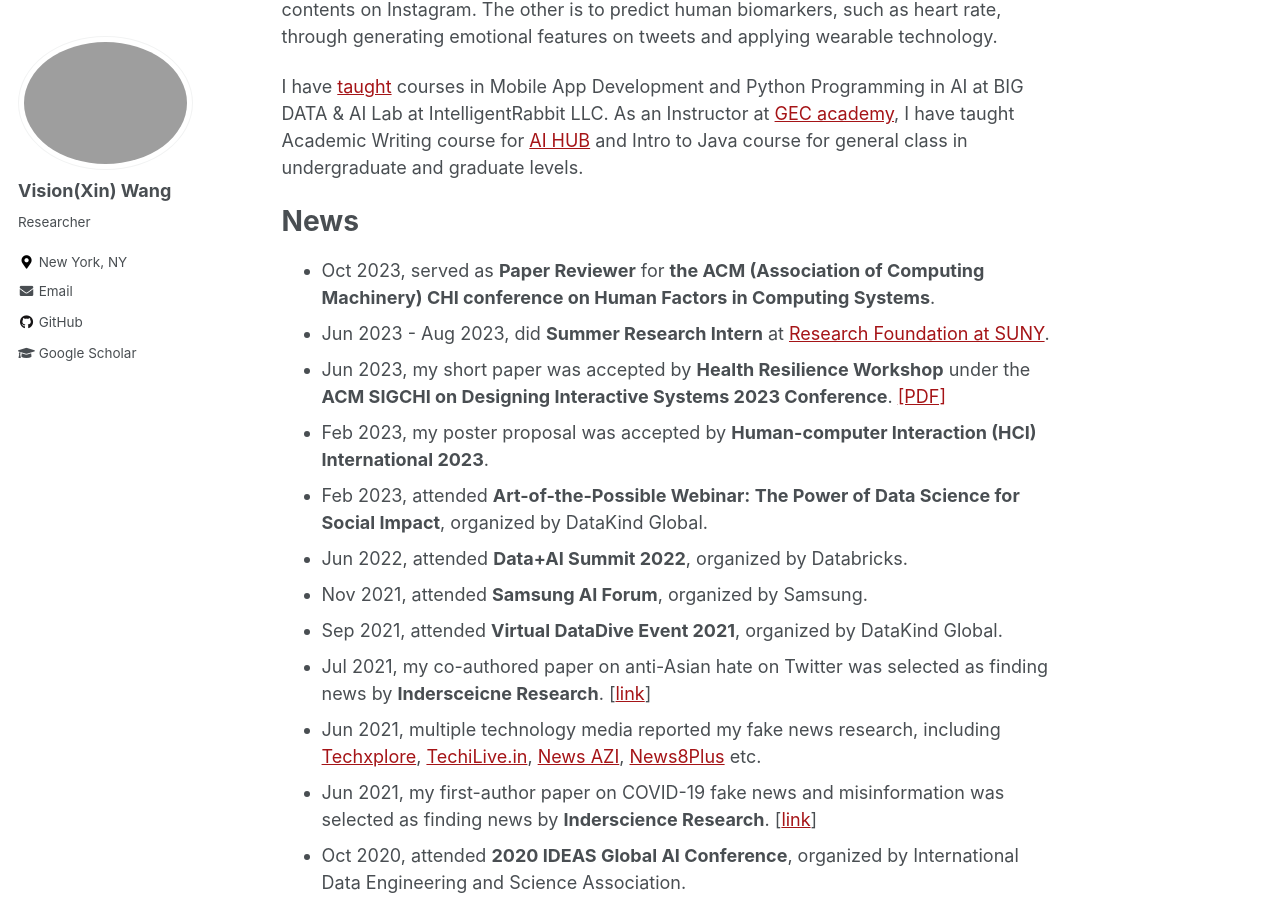
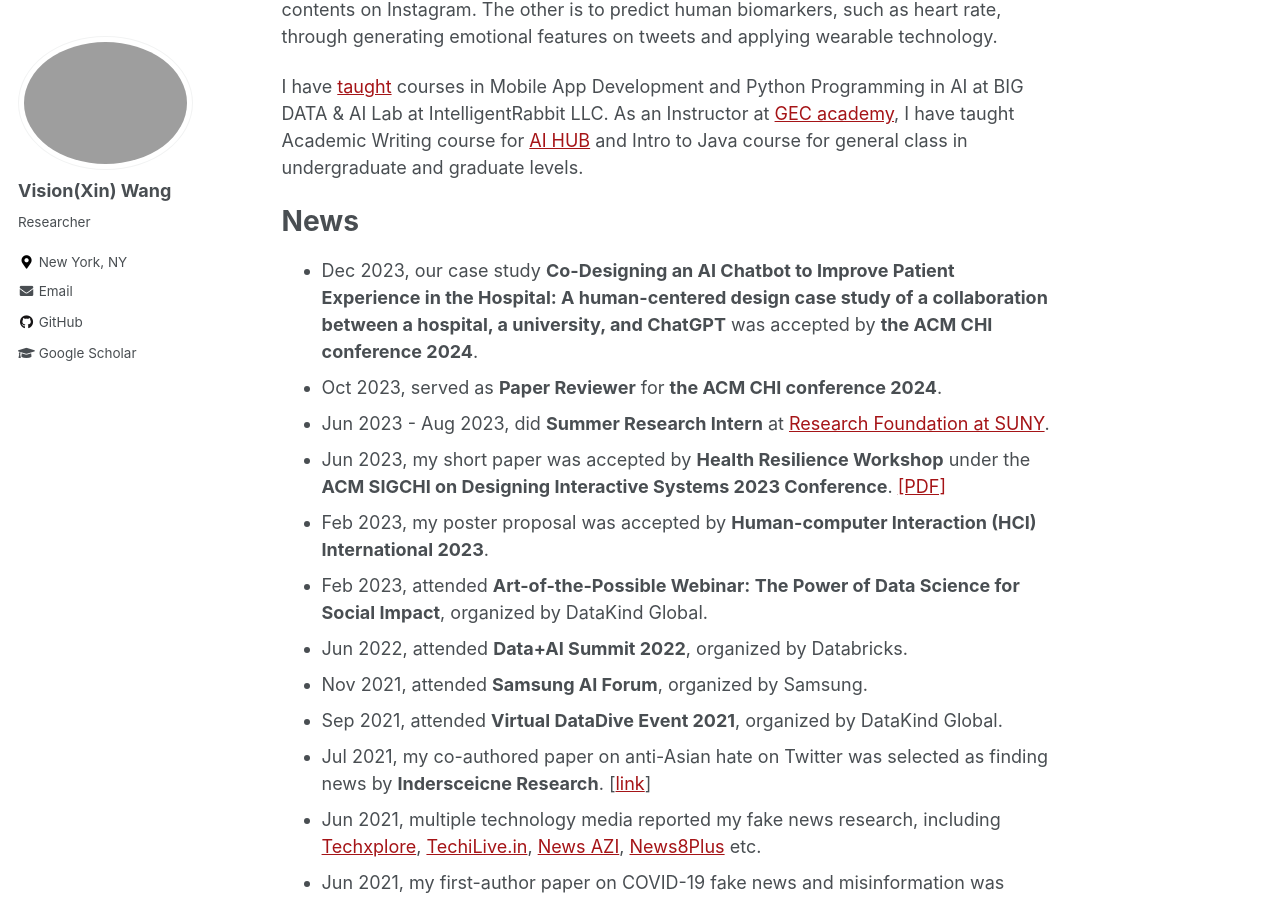
Before and after one commit to xin-wang-kr/xin-wang-kr.github.io, a Jekyll site: the page built from _pages/about.md, in a window 1280 px wide and 900 px high, scrolled down 724 px. Built offline with Jekyll 4.4.1, drawn with Linux system fonts in a browser that asks for light colours.

Commit message:
Update about.md

```diff
--- a/_pages/about.md
+++ b/_pages/about.md
@@ -28,7 +28,8 @@ I have [taught](teaching) courses in Mobile App Development and Python Programmi
 As an Instructor at [GEC academy](https://www.gecacademy.com/), I have taught Academic Writing course for [AI HUB](https://www.gecacademy.com/ai-hub) and Intro to Java course for general class in undergraduate and graduate levels.
 
 # News
-* Oct 2023, served as __Paper Reviewer__ for __the ACM (Association of Computing Machinery) CHI conference on Human Factors in Computing Systems__.
+* Dec 2023, our case study __Co-Designing an AI Chatbot to Improve Patient Experience in the Hospital: A human-centered design case study of a collaboration between a hospital, a university, and ChatGPT__ was accepted by __the ACM CHI conference 2024__.
+* Oct 2023, served as __Paper Reviewer__ for __the ACM CHI conference 2024__.
 * Jun 2023 - Aug 2023, did __Summer Research Intern__ at [Research Foundation at SUNY](https://www.rfsuny.org/).
 * Jun 2023, my short paper was accepted by __Health Resilience Workshop__ under the __ACM SIGCHI on Designing Interactive Systems 2023 Conference__. [[PDF]](https://bpb-us-e1.wpmucdn.com/sites.psu.edu/dist/0/165972/files/2023/07/Xin-Wang-Improving-Patient-Experience-Feedback-Collection-for-Healthcare-Providers-through-Human-centered-Chatbot-Application.pdf)
 * Feb 2023, my poster proposal was accepted by __Human-computer Interaction (HCI) International 2023__.
```
